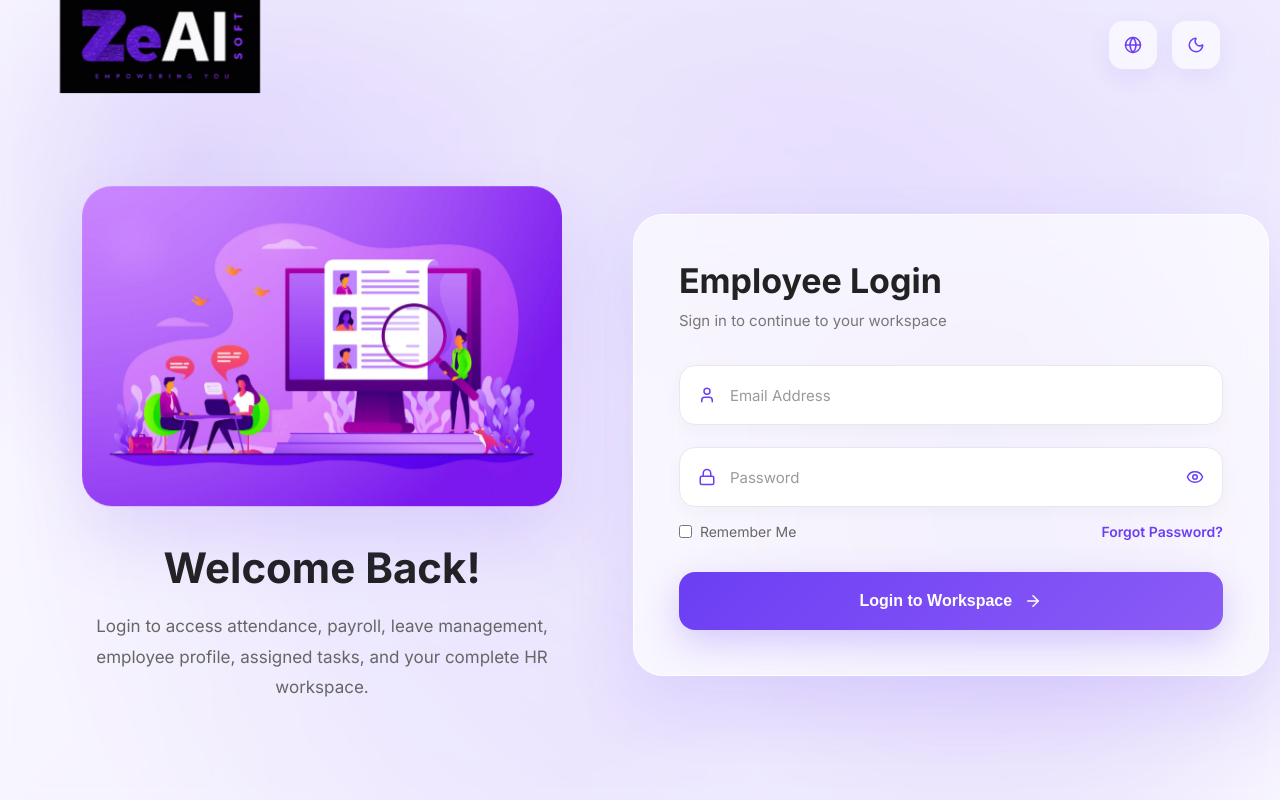
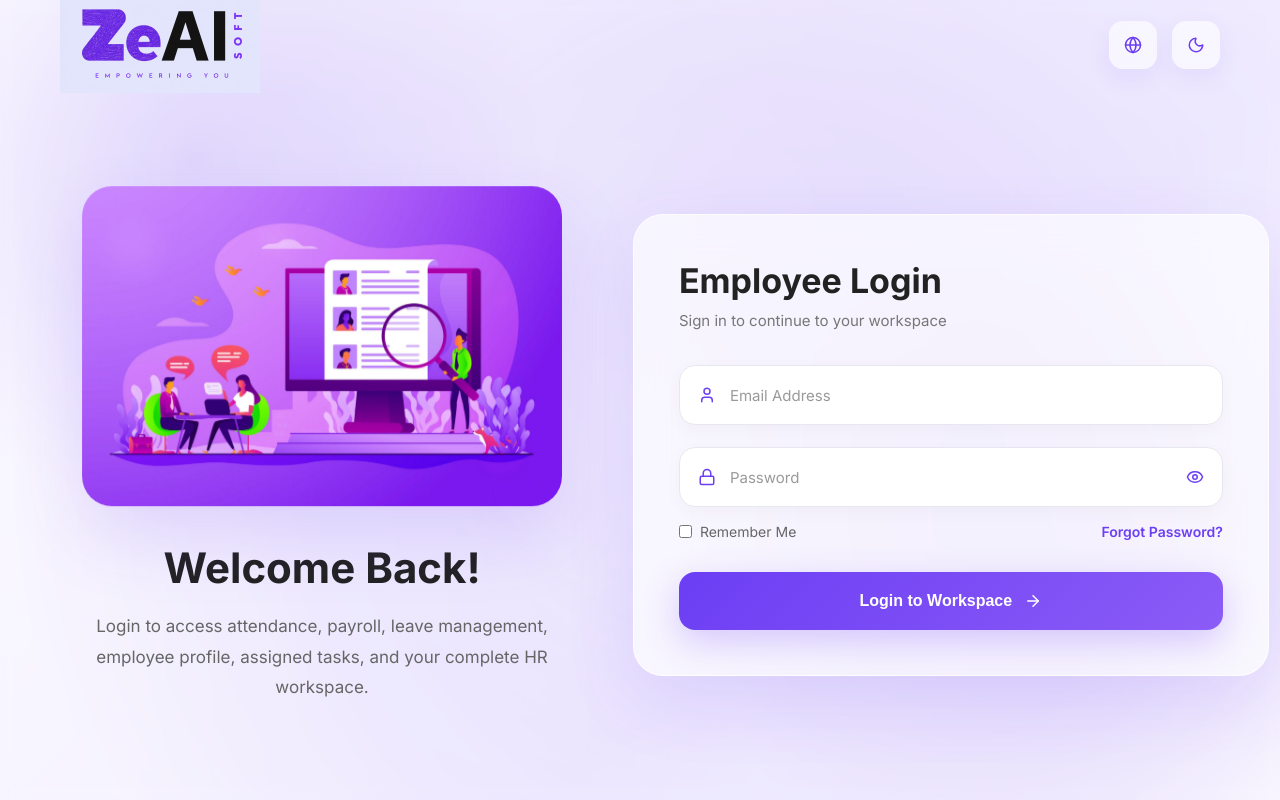
Before and after one commit to Dhiliban-14/hrms-frontend, a React (Vite) app: page /#/employee/login in a window 1280 px wide. Built offline with nearby package versions, Linux system fonts and the light colour scheme.

Commit message:
style: replace login page logo with new ZeAI SOFT light logo

```diff
--- a/src/pages/Login/EmployeeLogin.jsx
+++ b/src/pages/Login/EmployeeLogin.jsx
@@ -12,7 +12,7 @@ import {
 } from "lucide-react";
 
 import "./EmployeeLogin.css";
-import logo from "../../assets/logos/logo.png";
+import loginLogo from "../../assets/logos/logo-login.png";
 import employeeIllustration from "../../assets/images/emp.jpg";
 
 import { authAPI } from "../../services/api";
@@ -64,7 +64,7 @@ function EmployeeLogin() {
         <div className="login-logo">
 
           <img
-            src={logo}
+            src={loginLogo}
             alt="ZeAI Logo"
           />
 
```
Also changed, not shown: src/assets/logos/logo-login.png (added).
